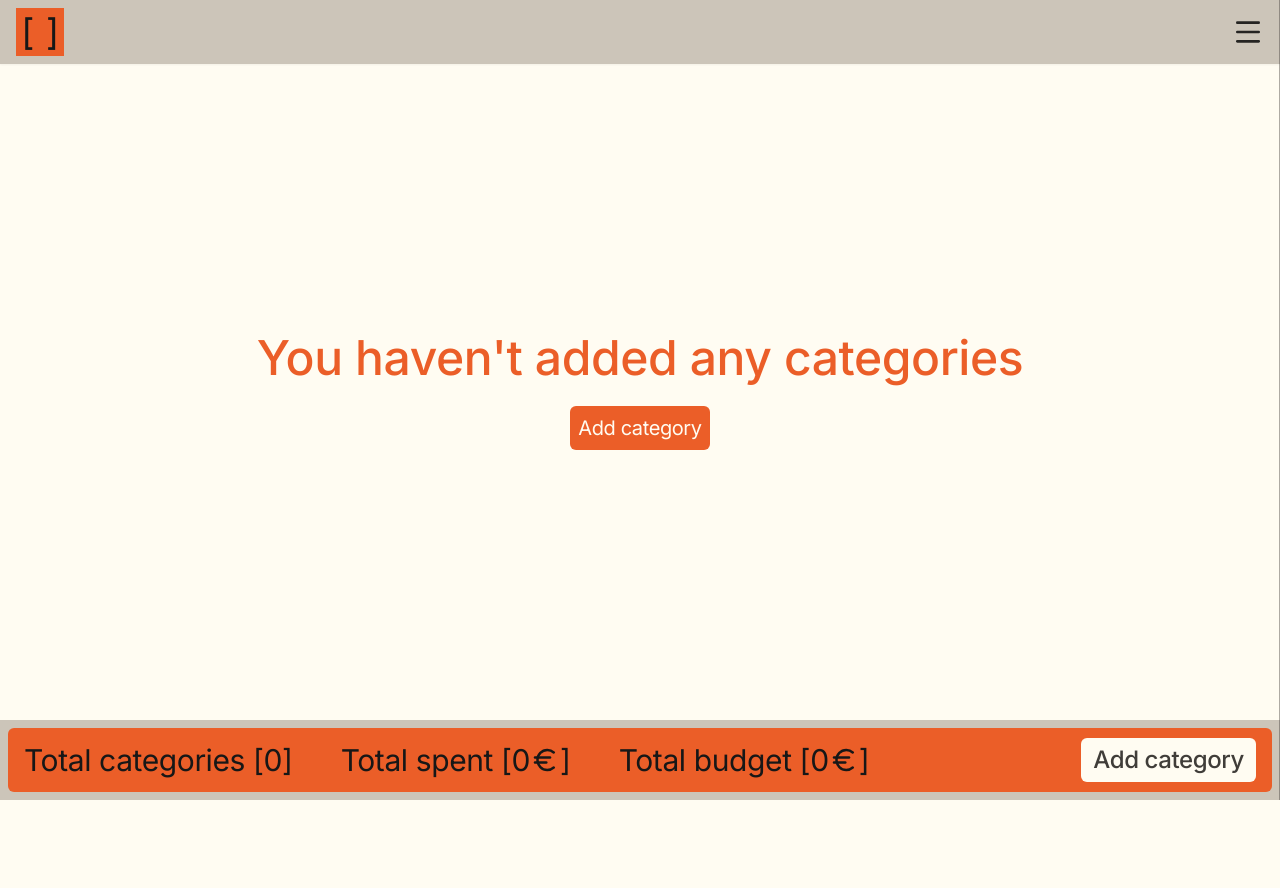
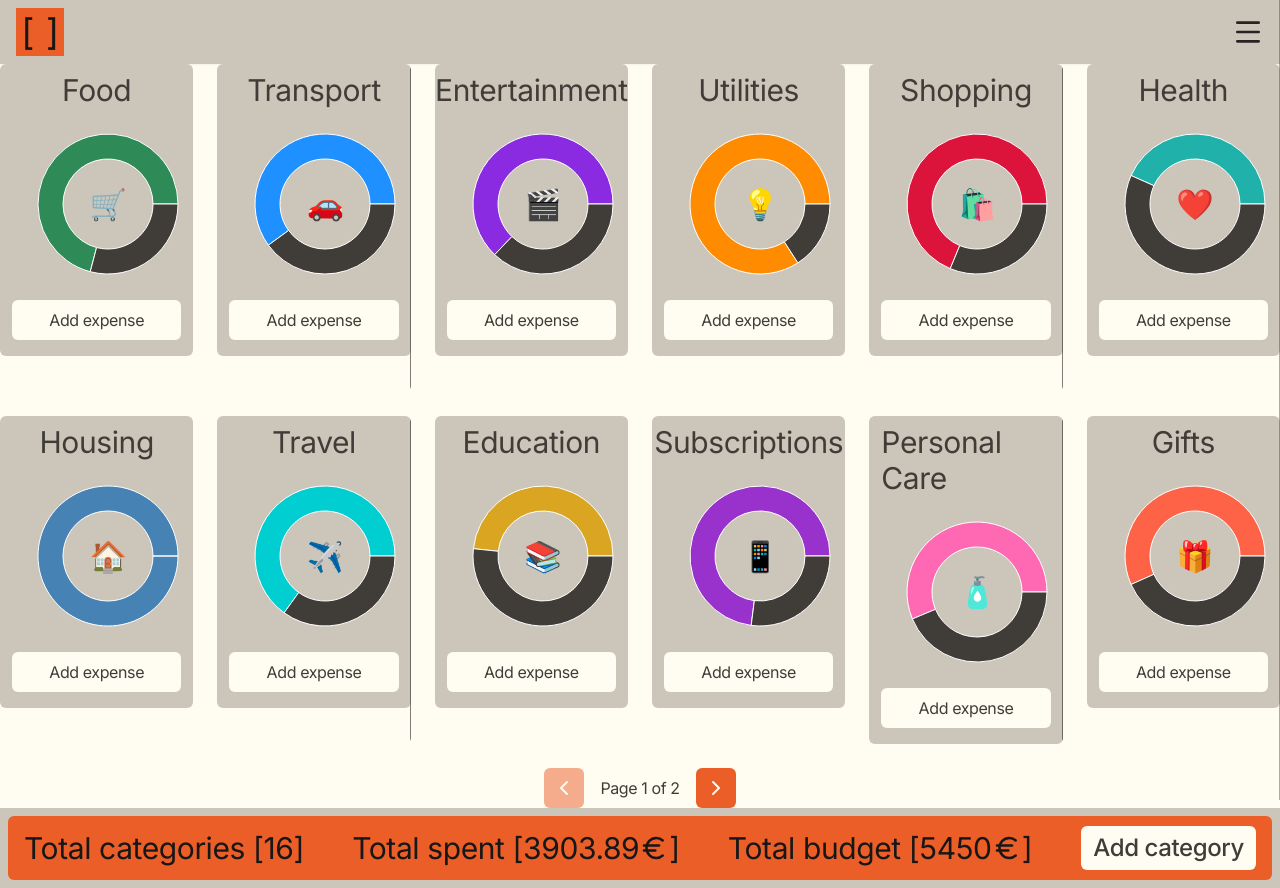
Before and after one commit to karolis-KK/finances, a Next.js app: page /categories in a window 1280 px wide. Before the commit the page ends 800 px from the top, so only its background shows below. Built offline with nearby package versions, Linux system fonts and the light colour scheme.

Commit message:
pagination and alerts

```diff
--- a/app/categories/page.tsx
+++ b/app/categories/page.tsx
@@ -2,16 +2,31 @@
 
 import Navbar from "../components/NavBar"
 import CategoryCard from "../components/CategoryCard"
-import { useState } from "react"
+import { useEffect, useState } from "react"
 import type { Category } from "@/types/finance"
 import CategoryMenu from "../components/CategoryMenu"
 import Footer from "../components/Footer"
 
 export default function CategoriesPage() {
-  const emptyCategories: Category[] = []
+  const [categories, setCategories] = useState<Category[]>([])
+  const [categoryMenu, setCategoryMenu] = useState(false)
 
-  const [categories, setCategories] = useState(emptyCategories)
-  const [categoryMenu, setCategoryMenu] = useState(false)
+  useEffect(() => {
+    const loadCategories = async () => {
+      const response = await fetch("/sample_categories.json")
+
+      if (!response.ok) {
+        throw new Error(`Failed to load categories: ${response.status}`)
+      }
+
+      const sampleCategories: Category[] = await response.json()
+      setCategories(sampleCategories)
+    }
+
+    loadCategories().catch((error: unknown) => {
+      console.error("Could not load sample categories.", error)
+    })
+  }, [])
 
   const handleCategoryMenu = () => {
     setCategoryMenu((isOpen) => !isOpen)
@@ -20,11 +35,7 @@ export default function CategoriesPage() {
   return (
     <section className="flex min-h-screen flex-col">
       <Navbar />
-      <div
-        className={`flex-1 ${
-          categories.length === 0 ? "flex items-center justify-center" : ""
-        }`}
-      >
+      <div className="flex flex-1 flex-col">
         <CategoryMenu
           categoryMenu={categoryMenu}
           onToggle={handleCategoryMenu}
@@ -33,7 +44,7 @@ export default function CategoriesPage() {
           }
         />
         {categories.length === 0 ? (
-          <div className="flex flex-col items-center justify-center">
+          <div className="flex flex-1 flex-col items-center justify-center">
             <h1 className="text-[#eb5e28] text-center lg:text-5xl text-3xl font-medium">
               You haven&apos;t added any categories
             </h1>
@@ -45,7 +56,7 @@ export default function CategoriesPage() {
             </button>
           </div>
         ) : (
-          <div className="flex flex-row p-6">
+          <div className="flex flex-1 items-center justify-center">
             <CategoryCard
               categories={categories}
               onUpdateCategories={setCategories}
--- a/app/components/CategoryCard.tsx
+++ b/app/components/CategoryCard.tsx
@@ -1,40 +1,79 @@
 "use client"
 
-import { useState } from "react"
+import { useEffect, useState, type ChangeEvent } from "react"
 import type { Category } from "@/types/finance"
 import { Pie, PieChart, Cell, ResponsiveContainer, Tooltip } from "recharts"
-import { X, EuroIcon, Calendar } from 'lucide-react'
+import { X, EuroIcon, Calendar, ChevronLeft, ChevronRight } from "lucide-react"
+
+const CATEGORIES_PER_PAGE = 12
 
 type CategoryCardProps = {
   categories: Category[]
   onUpdateCategories: (categories: Category[]) => void
 }
 
-export default function CategoryCard({ categories, onUpdateCategories }: CategoryCardProps) {
-  const [amount, setAmount]: number = useState(0);
-  const [date, setDate] = useState('');
-  const [isOpenExpenseMenu, setIsOpenExpenseMenu]: boolean = useState(false);
+export default function CategoryCard({
+  categories,
+  onUpdateCategories,
+}: CategoryCardProps) {
+  const [amount, setAmount] = useState(0)
+  const [date, setDate] = useState("")
+  const [currentPage, setCurrentPage] = useState(1)
+  const [openExpenseCategoryId, setOpenExpenseCategoryId] = useState<string | null>(null) // arba string (category.id) arba null (nei vienas), pradinis value - null
+  const [categoryAlertId, setCategoryAlertId] = useState<string | null>(null)
+  const totalPages = Math.max(
+    Math.ceil(categories.length / CATEGORIES_PER_PAGE),
+    1,
+  )
+  const visibleCategories = categories.slice(
+    (currentPage - 1) * CATEGORIES_PER_PAGE,
+    currentPage * CATEGORIES_PER_PAGE,
+  )
 
-  const handleChangeAmount = (e): void => {
-    setAmount(Number(e.target.value));
+  useEffect(() => {
+    setCurrentPage((page) => Math.min(page, totalPages))
+  }, [totalPages])
+
+  const handleCategoryAlert = (categoryId: string): void => {
+    setCategoryAlertId(categoryId)
   }
 
-  const handleChangeDate = (e): void => {
+  const handleChangeAmount = (e: ChangeEvent<HTMLInputElement>): void => {
+    setAmount(Number(e.target.value))
+  }
+
+  const handleChangeDate = (e: ChangeEvent<HTMLInputElement>): void => {
     setDate(e.target.value)
   }
 
-  const handleOpenExpenseMenu = (): void => {
-    setIsOpenExpenseMenu((o: boolean) => !o)
+  const handleOpenExpenseMenu = (categoryId: string): void => {
+    setOpenExpenseCategoryId((openCategoryId) =>
+      openCategoryId === categoryId ? null : categoryId,
+    )
+  }
+
+  const handleAddExpenseMenu = (category: Category): void => {
+    if (category.used >= category.amount) {
+      handleCategoryAlert(category.id);
+      return
+    }
+
+    handleOpenExpenseMenu(category.id)
   }
 
   const handleAddExpense = (id: string) => {
-    onUpdateCategories(categories.map((category) => category.id === id ? { ...category, used: category.used + amount } : category))
-    setIsOpenExpenseMenu((o: boolean) => !o)
+    onUpdateCategories(
+      categories.map((category) =>
+        category.id === id
+          ? {...category, used: category.used + amount > category.amount ? category.amount : category.used + amount,} : category,
+      ),
+    )
+    setOpenExpenseCategoryId(null)
   }
-
   return (
-    <ul className="flex flex-wrap gap-6">
-      {categories.map((category) => {
+    <div className="flex flex-col items-center gap-6">
+      <ul className="grid grid-cols-6 grid-rows-2 gap-6">
+      {visibleCategories.map((category) => {
         const remaining = Math.max(category.amount - category.used, 0)
 
         const data = [
@@ -42,7 +81,7 @@ export default function CategoryCard({ categories, onUpdateCategories }: Categor
           { name: "Remaining", value: remaining },
         ]
         return (
-          <li key={category.id} className="relative overflow-hidden">
+          <li key={category.id} className="relative overflow-hidden col-span-1 row-span-1">
             <div className="bg-[#ccc5b9] pt-2 pb-4 pr-3 pl-3 rounded-md">
               <div className="flex items-center justify-center">
                 <h1 className="text-[#403d39] text-3xl">{category.name}</h1>
@@ -72,18 +111,27 @@ export default function CategoryCard({ categories, onUpdateCategories }: Categor
                 </span>
               </div>
               <button
-                onClick={handleOpenExpenseMenu}
+                onClick={() => handleAddExpenseMenu(category)}
                 className="flex w-full justify-center bg-[#fffcf2] text-[#403d39] hover:bg-[#fffcf2]/70 hover:cursor-pointer rounded-md p-2"
               >
-                Add expense
+                {categoryAlertId === category.id
+                  ? "You've used your limit"
+                  : "Add expense"}
               </button>
             </div>
             <div
               className={`absolute inset-0 flex flex-col bg-[#403d39] p-4 rounded-md transition-transform duration-300 ${
-                isOpenExpenseMenu ? "translate-x-0" : "translate-x-full"
+                openExpenseCategoryId === category.id
+                  ? "translate-x-0"
+                  : "translate-x-full"
               }`}
             >
-              <button className="hover:cursor-pointer flex justify-end text-right" onClick={handleOpenExpenseMenu}><X size={24} /></button>
+              <button
+                className="hover:cursor-pointer flex justify-end text-right"
+                onClick={() => handleOpenExpenseMenu(category.id)}
+              >
+                <X size={24} />
+              </button>
               <div className="relative -mt-1">
                 <label htmlFor="amount">Amount</label>
                 <EuroIcon
@@ -91,22 +139,63 @@ export default function CategoryCard({ categories, onUpdateCategories }: Categor
                   aria-hidden="true"
                   className="pointer-events-none absolute left-3 top-1/2 -translate-y-1/2 mt-3.5"
                 />
-                <input onChange={handleChangeAmount} type="number" id="amount" className="border border-[#fffcf2]/20 mt-1 w-full pl-10 pt-2 pb-2 pr-2 rounded-md focus:outline-none focus:ring-0" />
+                <input
+                  onChange={handleChangeAmount}
+                  type="number"
+                  id="amount"
+                  className="border border-[#fffcf2]/20 mt-1 w-full pl-10 pt-2 pb-2 pr-2 rounded-md focus:outline-none focus:ring-0"
+                />
               </div>
-              <div className="relative mt-2">
+              <div className="relative mt-4">
                 <label htmlFor="date">Date</label>
                 <Calendar
                   size={16}
                   aria-hidden="true"
                   className="pointer-events-none absolute left-3 top-1/2 -translate-y-1/2 mt-3.5"
                 />
-                <input onChange={handleChangeDate} type="date" id="date" className="border border-[#fffcf2]/20 mt-1 w-full pl-10 pt-2 pb-2 pr-2 rounded-md focus:outline-none focus:ring-0" />
+                <input
+                  onChange={handleChangeDate}
+                  type="date"
+                  id="date"
+                  className="border border-[#fffcf2]/20 mt-1 w-full pl-10 pt-2 pb-2 pr-2 rounded-md focus:outline-none focus:ring-0"
+                />
               </div>
-              <button onClick={() => handleAddExpense(category.id)} className="bg-[#fffcf2] text-[#403d39] p-2 mt-4 rounded-md hover:cursor-pointer hover:bg-[#fffcf2]/70">Add expense</button>
+              <button
+                onClick={() => handleAddExpense(category.id)}
+                className="bg-[#fffcf2] text-[#403d39] p-2 mt-8 rounded-md hover:cursor-pointer hover:bg-[#fffcf2]/70"
+              >
+                Add expense
+              </button>
             </div>
           </li>
         )
       })}
       </ul>
+      {totalPages > 1 && (
+        <nav aria-label="Category pages" className="flex items-center gap-4">
+          <button
+            type="button"
+            onClick={() => setCurrentPage((page) => page - 1)}
+            disabled={currentPage === 1}
+            aria-label="Previous page"
+            className="rounded-md bg-[#eb5e28] p-2 text-[#fffcf2] hover:cursor-pointer disabled:cursor-not-allowed disabled:opacity-50"
+          >
+            <ChevronLeft size={24} />
+          </button>
+          <span className="text-[#403d39]">
+            Page {currentPage} of {totalPages}
+          </span>
+          <button
+            type="button"
+            onClick={() => setCurrentPage((page) => page + 1)}
+            disabled={currentPage === totalPages}
+            aria-label="Next page"
+            className="rounded-md bg-[#eb5e28] p-2 text-[#fffcf2] hover:cursor-pointer disabled:cursor-not-allowed disabled:opacity-50"
+          >
+            <ChevronRight size={24} />
+          </button>
+        </nav>
+      )}
+    </div>
   )
 }
--- /dev/null
+++ b/public/sample_categories.json
@@ -0,0 +1,130 @@
+[
+  {
+    "id": "cat-001",
+    "name": "Food",
+    "amount": 600,
+    "used": 425.5,
+    "color": "#2E8B57",
+    "emoji": "🛒"
+  },
+  {
+    "id": "cat-002",
+    "name": "Transport",
+    "amount": 300,
+    "used": 180,
+    "color": "#1E90FF",
+    "emoji": "🚗"
+  },
+  {
+    "id": "cat-003",
+    "name": "Entertainment",
+    "amount": 200,
+    "used": 125.75,
+    "color": "#8A2BE2",
+    "emoji": "🎬"
+  },
+  {
+    "id": "cat-004",
+    "name": "Utilities",
+    "amount": 250,
+    "used": 210.25,
+    "color": "#FF8C00",
+    "emoji": "💡"
+  },
+  {
+    "id": "cat-005",
+    "name": "Shopping",
+    "amount": 400,
+    "used": 275,
+    "color": "#DC143C",
+    "emoji": "🛍️"
+  },
+  {
+    "id": "cat-006",
+    "name": "Health",
+    "amount": 150,
+    "used": 65,
+    "color": "#20B2AA",
+    "emoji": "❤️"
+  },
+  {
+    "id": "cat-007",
+    "name": "Housing",
+    "amount": 1200,
+    "used": 1200,
+    "color": "#4682B4",
+    "emoji": "🏠"
+  },
+  {
+    "id": "cat-008",
+    "name": "Travel",
+    "amount": 500,
+    "used": 325.4,
+    "color": "#00CED1",
+    "emoji": "✈️"
+  },
+  {
+    "id": "cat-009",
+    "name": "Education",
+    "amount": 300,
+    "used": 145,
+    "color": "#DAA520",
+    "emoji": "📚"
+  },
+  {
+    "id": "cat-010",
+    "name": "Subscriptions",
+    "amount": 100,
+    "used": 72.99,
+    "color": "#9932CC",
+    "emoji": "📱"
+  },
+  {
+    "id": "cat-011",
+    "name": "Personal Care",
+    "amount": 175,
+    "used": 98.5,
+    "color": "#FF69B4",
+    "emoji": "🧴"
+  },
+  {
+    "id": "cat-012",
+    "name": "Gifts",
+    "amount": 150,
+    "used": 85,
+    "color": "#FF6347",
+    "emoji": "🎁"
+  },
+  {
+    "id": "cat-013",
+    "name": "Pets",
+    "amount": 200,
+    "used": 110,
+    "color": "#A0522D",
+    "emoji": "🐾"
+  },
+  {
+    "id": "cat-014",
+    "name": "Bills",
+    "amount": 300,
+    "used": 175.5,
+    "color": "#708090",
+    "emoji": "🧾"
+  },
+  {
+    "id": "cat-015",
+    "name": "Fitness",
+    "amount": 125,
+    "used": 60,
+    "color": "#32CD32",
+    "emoji": "🏋️"
+  },
+  {
+    "id": "cat-016",
+    "name": "Savings",
+    "amount": 500,
+    "used": 350,
+    "color": "#4169E1",
+    "emoji": "💰"
+  }
+]
```
Lines whose indentation alone changed are shown as unchanged.
